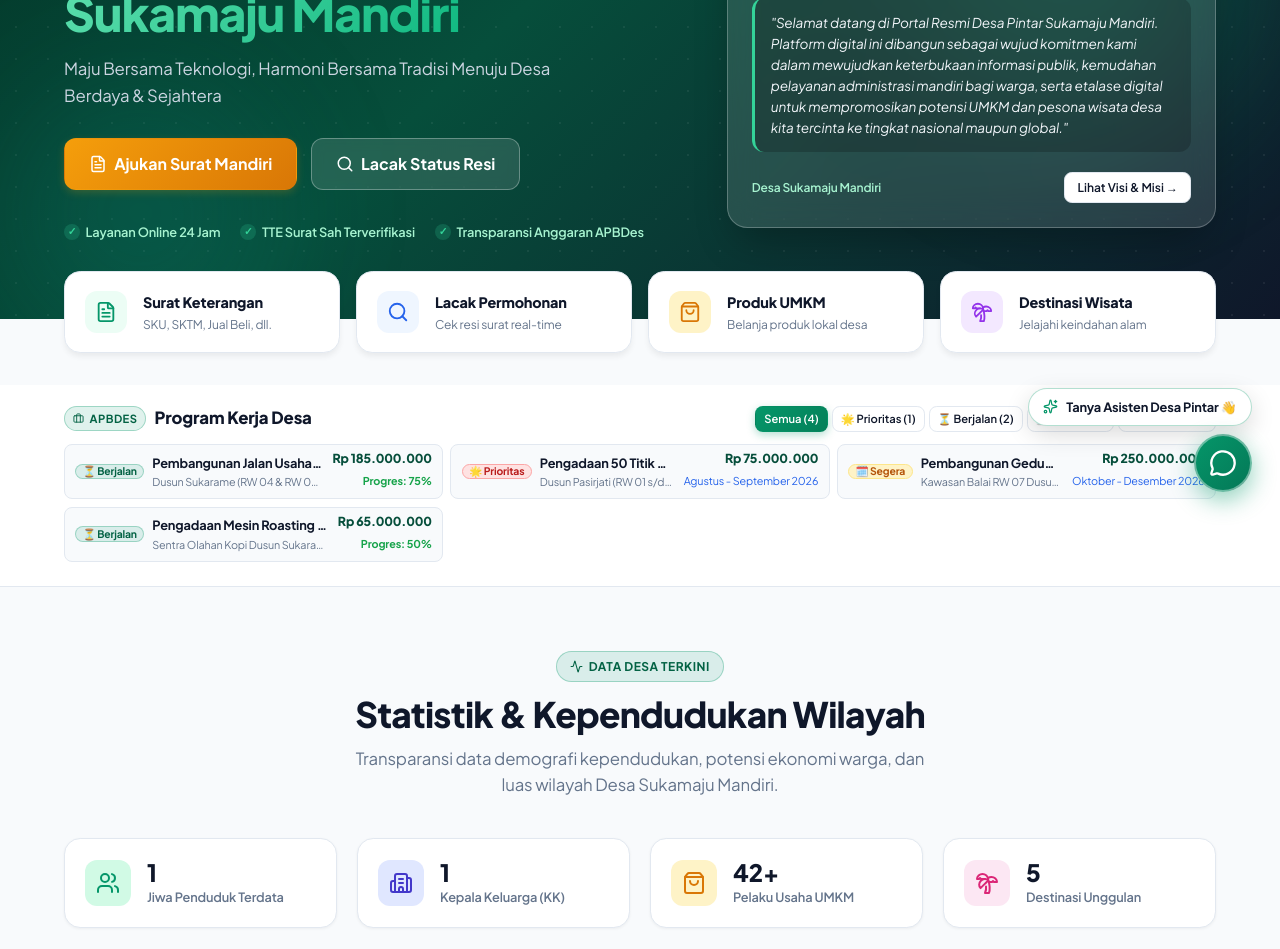
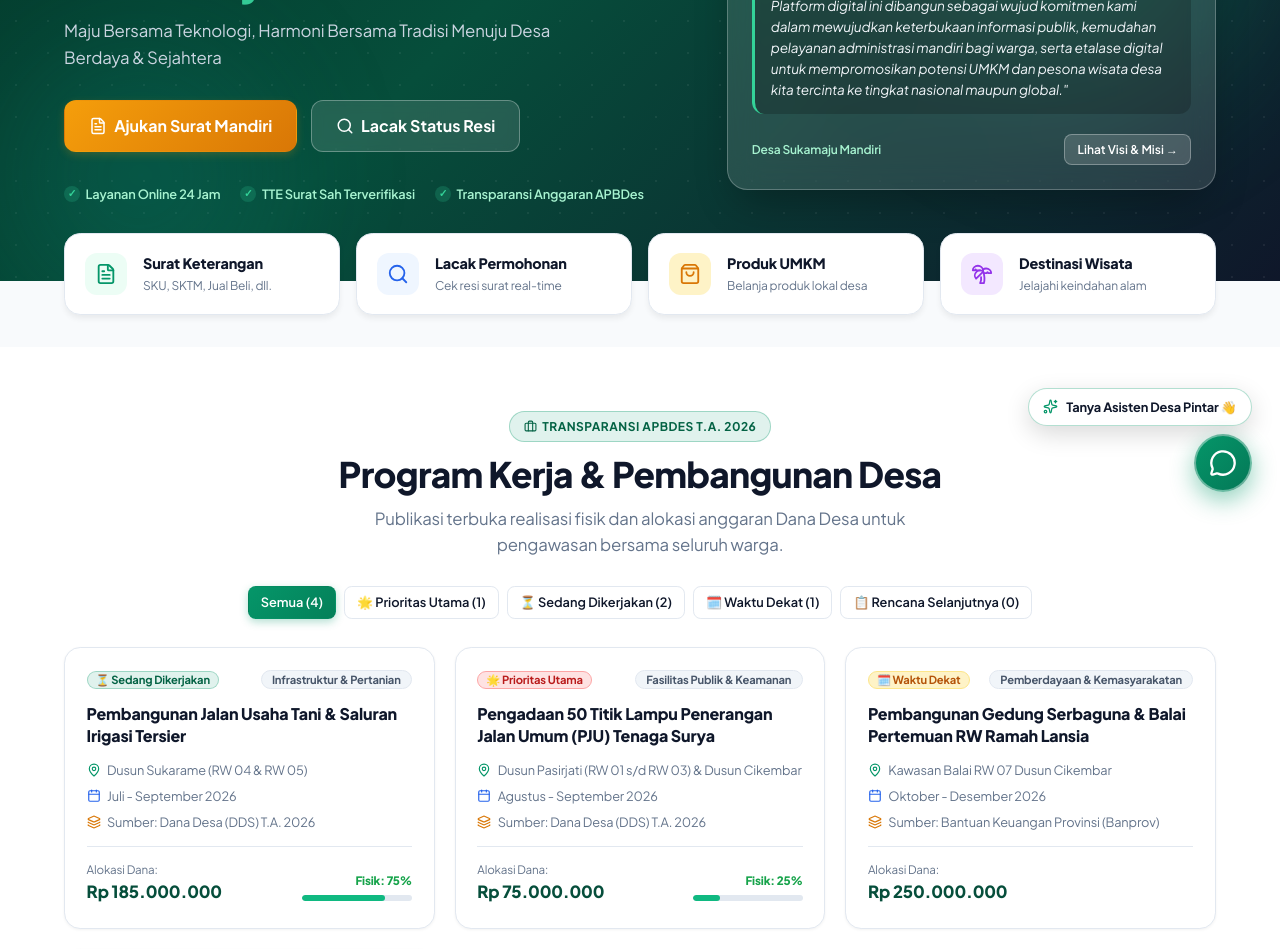
Before and after one commit to yoseples/desa, a React (Vite) app: page / in a window 1280 px wide. Shown: the part 280-1229 px from the top of the page. Built offline with nearby package versions, Linux system fonts and the light colour scheme.

Commit message:
fix(home): perbaiki dan rapikan tata letak beranda, navbar container simetris, dan kartu program APBDes yang proporsional

```diff
--- a/src/index.css
+++ b/src/index.css
@@ -299,18 +299,22 @@ h1, h2, h3, h4, .section-title, .hero-title, .modal-title, .card-title {
   position: var(--navbar-position, sticky);
   top: 0;
   z-index: 1000;
-  background: rgba(255, 255, 255, 0.92);
-  backdrop-filter: blur(12px);
-  -webkit-backdrop-filter: blur(12px);
+  background: rgba(255, 255, 255, 0.94);
+  backdrop-filter: blur(14px);
+  -webkit-backdrop-filter: blur(14px);
   border-bottom: 1px solid var(--light-border);
   transition: var(--transition);
 }
 
-.navbar-inner {
+.navbar-container, .navbar-inner {
+  width: 100%;
+  max-width: 1240px;
+  margin: 0 auto;
+  padding: 0 clamp(1rem, 3vw, 1.5rem);
   display: flex;
   align-items: center;
   justify-content: space-between;
-  height: var(--navbar-height, 60px);
+  height: var(--navbar-height, 64px);
   gap: 1rem;
 }
 
--- a/src/pages/Home.jsx
+++ b/src/pages/Home.jsx
@@ -23,7 +23,8 @@ import {
   DollarSign,
   Calendar,
   Layers,
-  AlertCircle
+  AlertCircle,
+  ChevronRight
 } from 'lucide-react';
 import { StorageService } from '../services/storageService';
 
@@ -70,14 +71,14 @@ export default function Home({
   const getStatusBadge = (status) => {
     switch (status) {
       case 'PRIORITAS':
-        return <span className="badge badge-danger" style={{ fontSize: '0.65rem', padding: '0.1rem 0.4rem', whiteSpace: 'nowrap' }}>🌟 Prioritas</span>;
+        return <span className="badge badge-danger" style={{ fontSize: '0.7rem', padding: '0.15rem 0.5rem', whiteSpace: 'nowrap' }}>🌟 Prioritas Utama</span>;
       case 'SEDANG_BERJALAN':
-        return <span className="badge badge-success" style={{ fontSize: '0.65rem', padding: '0.1rem 0.4rem', whiteSpace: 'nowrap' }}>⏳ Berjalan</span>;
+        return <span className="badge badge-success" style={{ fontSize: '0.7rem', padding: '0.15rem 0.5rem', whiteSpace: 'nowrap' }}>⏳ Sedang Dikerjakan</span>;
       case 'WAKTU_DEKAT':
-        return <span className="badge badge-warning" style={{ fontSize: '0.65rem', padding: '0.1rem 0.4rem', whiteSpace: 'nowrap' }}>🗓️ Segera</span>;
+        return <span className="badge badge-warning" style={{ fontSize: '0.7rem', padding: '0.15rem 0.5rem', whiteSpace: 'nowrap' }}>🗓️ Waktu Dekat</span>;
       case 'RENCANA_SELANJUTNYA':
       default:
-        return <span className="badge badge-neutral" style={{ fontSize: '0.65rem', padding: '0.1rem 0.4rem', whiteSpace: 'nowrap' }}>📋 Rencana</span>;
+        return <span className="badge badge-neutral" style={{ fontSize: '0.7rem', padding: '0.15rem 0.5rem', whiteSpace: 'nowrap' }}>📋 Rencana Selanjutnya</span>;
     }
   };
 
@@ -96,7 +97,7 @@ export default function Home({
               {/* Live Status Ticker */}
               <div className="status-ticker">
                 <span className="pulsing-dot"></span>
-                <span>Kantor Buka • Layanan Mandiri 24 Jam • Smart Village v2.0</span>
+                <span>Layanan Mandiri 24 Jam • Smart Village v2.0 • Desa Digital</span>
               </div>
 
               <h1 className="hero-title">
@@ -166,7 +167,7 @@ export default function Home({
                     <button
                       className="btn btn-sm btn-secondary"
                       onClick={() => setActivePage('profile')}
-                      style={{ fontSize: '0.75rem', padding: '0.3rem 0.75rem' }}
+                      style={{ fontSize: '0.75rem', padding: '0.3rem 0.75rem', background: 'rgba(255,255,255,0.15)', color: '#fff', border: '1px solid rgba(255,255,255,0.3)' }}
                     >
                       Lihat Visi & Misi →
                     </button>
@@ -225,115 +226,131 @@ export default function Home({
         </div>
       </div>
 
-      {/* 3. TRANSPARANSI PROGRAM KERJA PEMERINTAH DESA (ULTRA SLIM / SETENGAH TINGGI) */}
-      <section className="section" style={{ background: '#ffffff', borderBottom: '1px solid var(--light-border)', paddingTop: '1.25rem', paddingBottom: '1.5rem' }}>
+      {/* 3. TRANSPARANSI PROGRAM KERJA & APBDes DESA */}
+      <section className="section" style={{ background: '#ffffff', borderBottom: '1px solid var(--light-border)' }}>
         <div className="container">
 
-          {/* Header & Filter in One Compact Row */}
-          <div style={{ display: 'flex', justifyContent: 'space-between', alignItems: 'center', marginBottom: '0.75rem', flexWrap: 'wrap', gap: '0.5rem' }}>
-            <div style={{ display: 'flex', alignItems: 'center', gap: '0.5rem' }}>
-              <span className="section-badge" style={{ margin: 0, padding: '0.15rem 0.5rem', fontSize: '0.7rem' }}>
-                <Briefcase size={11} /> APBDes
+          <div className="section-title-wrap" style={{ marginBottom: '1.75rem' }}>
+            <span className="section-badge">
+              <Briefcase size={13} /> Transparansi APBDes T.A. 2026
             </span>
-              <h3 style={{ fontSize: '1.05rem', fontWeight: 800, color: 'var(--text-main)', margin: 0 }}>
-                Program Kerja Desa
-              </h3>
+            <h2 className="section-title">Program Kerja & Pembangunan Desa</h2>
+            <p className="section-subtitle">
+              Publikasi terbuka realisasi fisik dan alokasi anggaran Dana Desa untuk pengawasan bersama seluruh warga.
+            </p>
           </div>
 
-            {/* Micro Filter Buttons */}
-            <div style={{ display: 'flex', gap: '0.25rem', flexWrap: 'wrap' }}>
+          {/* Filter Pills */}
+          <div style={{ display: 'flex', justifyContent: 'center', gap: '0.5rem', marginBottom: '1.75rem', flexWrap: 'wrap' }}>
             <button
               className={`btn btn-sm ${programFilter === 'ALL' ? 'btn-primary' : 'btn-secondary'}`}
-                style={{ padding: '0.15rem 0.5rem', fontSize: '0.7rem', height: '26px' }}
               onClick={() => setProgramFilter('ALL')}
             >
               Semua ({workProgramsList.length})
             </button>
             <button
               className={`btn btn-sm ${programFilter === 'PRIORITAS' ? 'btn-primary' : 'btn-secondary'}`}
-                style={{ padding: '0.15rem 0.5rem', fontSize: '0.7rem', height: '26px' }}
               onClick={() => setProgramFilter('PRIORITAS')}
             >
-                🌟 Prioritas ({prioritasCount})
+              🌟 Prioritas Utama ({prioritasCount})
             </button>
             <button
               className={`btn btn-sm ${programFilter === 'SEDANG_BERJALAN' ? 'btn-primary' : 'btn-secondary'}`}
-                style={{ padding: '0.15rem 0.5rem', fontSize: '0.7rem', height: '26px' }}
               onClick={() => setProgramFilter('SEDANG_BERJALAN')}
             >
-                ⏳ Berjalan ({sedangBerjalanCount})
+              ⏳ Sedang Dikerjakan ({sedangBerjalanCount})
             </button>
             <button
               className={`btn btn-sm ${programFilter === 'WAKTU_DEKAT' ? 'btn-primary' : 'btn-secondary'}`}
-                style={{ padding: '0.15rem 0.5rem', fontSize: '0.7rem', height: '26px' }}
               onClick={() => setProgramFilter('WAKTU_DEKAT')}
             >
-                🗓️ Segera ({waktuDekatCount})
+              🗓️ Waktu Dekat ({waktuDekatCount})
             </button>
             <button
               className={`btn btn-sm ${programFilter === 'RENCANA_SELANJUTNYA' ? 'btn-primary' : 'btn-secondary'}`}
-                style={{ padding: '0.15rem 0.5rem', fontSize: '0.7rem', height: '26px' }}
               onClick={() => setProgramFilter('RENCANA_SELANJUTNYA')}
             >
-                📋 Rencana ({rencanaNantiCount})
+              📋 Rencana Selanjutnya ({rencanaNantiCount})
             </button>
+          </div>
+
+          {/* Program Cards Grid */}
+          <div style={{ display: 'grid', gridTemplateColumns: 'repeat(auto-fit, minmax(min(100%, 360px), 1fr))', gap: '1.25rem' }}>
+            {filteredPrograms.map((prog) => (
+              <div
+                key={prog.id}
+                className="card"
+                style={{
+                  padding: '1.35rem',
+                  border: '1px solid var(--light-border)',
+                  borderRadius: 'var(--radius-lg)',
+                  background: '#ffffff',
+                  display: 'flex',
+                  flexDirection: 'column',
+                  gap: '0.85rem'
+                }}
+              >
+                {/* Top Row: Status Badge & Category */}
+                <div style={{ display: 'flex', justifyContent: 'space-between', alignItems: 'center', flexWrap: 'wrap', gap: '0.4rem' }}>
+                  {getStatusBadge(prog.status)}
+                  <span className="badge badge-neutral" style={{ fontSize: '0.7rem' }}>
+                    {prog.category}
+                  </span>
+                </div>
+
+                {/* Title */}
+                <h4 style={{
+                  fontSize: '1rem',
+                  fontWeight: 800,
+                  color: 'var(--text-main)',
+                  margin: 0,
+                  lineHeight: 1.35
+                }}>
+                  {prog.title}
+                </h4>
+
+                {/* Details List */}
+                <div style={{ display: 'flex', flexDirection: 'column', gap: '0.35rem', fontSize: '0.8rem', color: 'var(--text-muted)' }}>
+                  <div style={{ display: 'flex', alignItems: 'center', gap: '0.4rem' }}>
+                    <MapPin size={14} color="#059669" />
+                    <span>{prog.location}</span>
+                  </div>
+                  <div style={{ display: 'flex', alignItems: 'center', gap: '0.4rem' }}>
+                    <Calendar size={14} color="#2563eb" />
+                    <span>{prog.schedule}</span>
+                  </div>
+                  <div style={{ display: 'flex', alignItems: 'center', gap: '0.4rem' }}>
+                    <Layers size={14} color="#d97706" />
+                    <span>Sumber: {prog.fundingSource}</span>
                   </div>
                 </div>
 
-          {/* Ultra-Slim Micro Boxes (Tinggi Setengah) */}
-          <div style={{ display: 'grid', gridTemplateColumns: 'repeat(auto-fit, minmax(min(100%, 360px), 1fr))', gap: '0.45rem' }}>
-            {filteredPrograms.map((prog) => (
-              <div
-                key={prog.id}
-                style={{
-                  background: '#f8fafc',
-                  border: '1px solid var(--light-border)',
-                  borderRadius: '8px',
-                  padding: '0.4rem 0.65rem',
+                {/* Bottom Row: Budget & Progress */}
+                <div style={{
+                  marginTop: 'auto',
+                  paddingTop: '0.85rem',
+                  borderTop: '1px solid var(--light-border)',
                   display: 'flex',
-                  alignItems: 'center',
                   justifyContent: 'space-between',
-                  gap: '0.65rem',
-                  transition: 'var(--transition)'
-                }}
-                onMouseEnter={(e) => e.currentTarget.style.borderColor = '#86efac'}
-                onMouseLeave={(e) => e.currentTarget.style.borderColor = 'var(--light-border)'}
-              >
-                {/* Left: Status Badge & Title */}
-                <div style={{ display: 'flex', alignItems: 'center', gap: '0.5rem', minWidth: 0, flex: 1 }}>
-                  {getStatusBadge(prog.status)}
-                  <div style={{ minWidth: 0, flex: 1 }}>
-                    <h4 style={{
-                      fontSize: '0.8rem',
-                      fontWeight: 700,
-                      color: 'var(--text-main)',
-                      margin: 0,
-                      overflow: 'hidden',
-                      textOverflow: 'ellipsis',
-                      whiteSpace: 'nowrap'
+                  alignItems: 'center'
                 }}>
-                      {prog.title}
-                    </h4>
-                    <span style={{ fontSize: '0.675rem', color: 'var(--text-muted)', display: 'block', overflow: 'hidden', textOverflow: 'ellipsis', whiteSpace: 'nowrap' }}>
-                      {prog.location} • {prog.fundingSource}
+                  <div>
+                    <span style={{ fontSize: '0.725rem', color: 'var(--text-muted)', display: 'block' }}>Alokasi Dana:</span>
+                    <strong style={{ fontSize: '1.05rem', color: '#064e3b', fontWeight: 900 }}>
+                      {formatRupiah(prog.budget)}
+                    </strong>
+                  </div>
+
+                  {prog.status === 'SEDANG_BERJALAN' || prog.progress > 0 ? (
+                    <div style={{ width: '110px', textAlign: 'right' }}>
+                      <span style={{ fontSize: '0.725rem', fontWeight: 800, color: '#16a34a' }}>
+                        Fisik: {prog.progress}%
                       </span>
+                      <div style={{ height: '6px', background: '#e2e8f0', borderRadius: '3px', overflow: 'hidden', marginTop: '3px' }}>
+                        <div style={{ width: `${prog.progress}%`, height: '100%', background: '#10b981', borderRadius: '3px' }}></div>
                       </div>
                     </div>
-
-                {/* Right: Budget & Progress / Timeline */}
-                <div style={{ textAlign: 'right', flexShrink: 0 }}>
-                  <div style={{ fontSize: '0.775rem', fontWeight: 800, color: '#064e3b', lineHeight: 1.2 }}>
-                    {formatRupiah(prog.budget)}
-                  </div>
-                  {prog.status === 'SEDANG_BERJALAN' ? (
-                    <span style={{ fontSize: '0.675rem', color: '#16a34a', fontWeight: 700 }}>
-                      Progres: {prog.progress}%
-                    </span>
-                  ) : (
-                    <span style={{ fontSize: '0.675rem', color: '#2563eb' }}>
-                      {prog.schedule}
-                    </span>
-                  )}
+                  ) : null}
                 </div>
               </div>
             ))}
```
Lines whose indentation alone changed are shown as unchanged.
